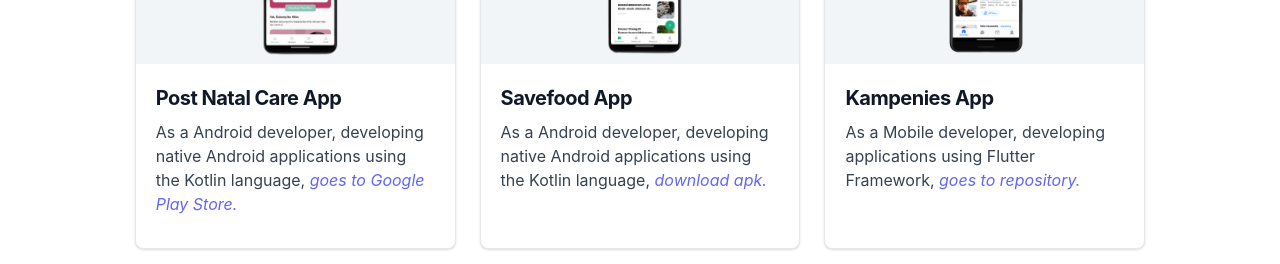
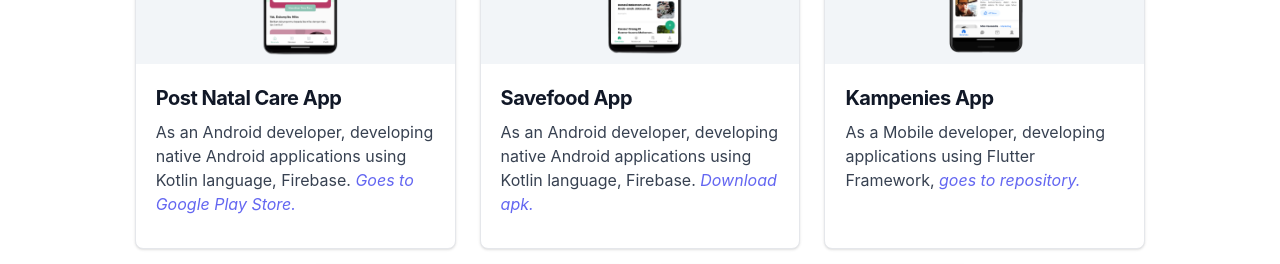
Before and after one commit to msaifurrijaal/my-portfolio, a React (Vite) app: page / in a window 1280 px wide. Shown: the part 1820-2084 px from the top of the page. Built offline with nearby package versions, Linux system fonts and the light colour scheme.

Commit message:
style: change content product item

```diff
--- a/src/components/Project.jsx
+++ b/src/components/Project.jsx
@@ -17,19 +17,17 @@
         <div className="w-full px-4 mt-8 flex flex-wrap justify-center xl:w-10/12 xl:mx-auto">
           <ProjectCard
             title="Post Natal Care App"
-            desc="As a Android developer, developing native Android applications
-              using the Kotlin language,"
+            desc="As an Android developer, developing native Android applications using Kotlin language, Firebase. "
             src="postnatal.png"
             link="https://play.google.com/store/apps/details?id=com.msaifurrijaal.postnatal"
-            linkText="goes to Google Play Store."
+            linkText="Goes to Google Play Store."
           />
           <ProjectCard
             title="Savefood App"
-            desc="As a Android developer, developing native Android applications
-            using the Kotlin language,"
+            desc="As an Android developer, developing native Android applications using Kotlin language, Firebase. "
             src="savefood.png"
             link="https://drive.google.com/drive/folders/19_z7XZqej4QV0joQCz0K6iFBtUevcfV3?usp=sharing"
-            linkText="download apk."
+            linkText="Download apk."
           />
           <ProjectCard
             title="Kampenies App"
```
